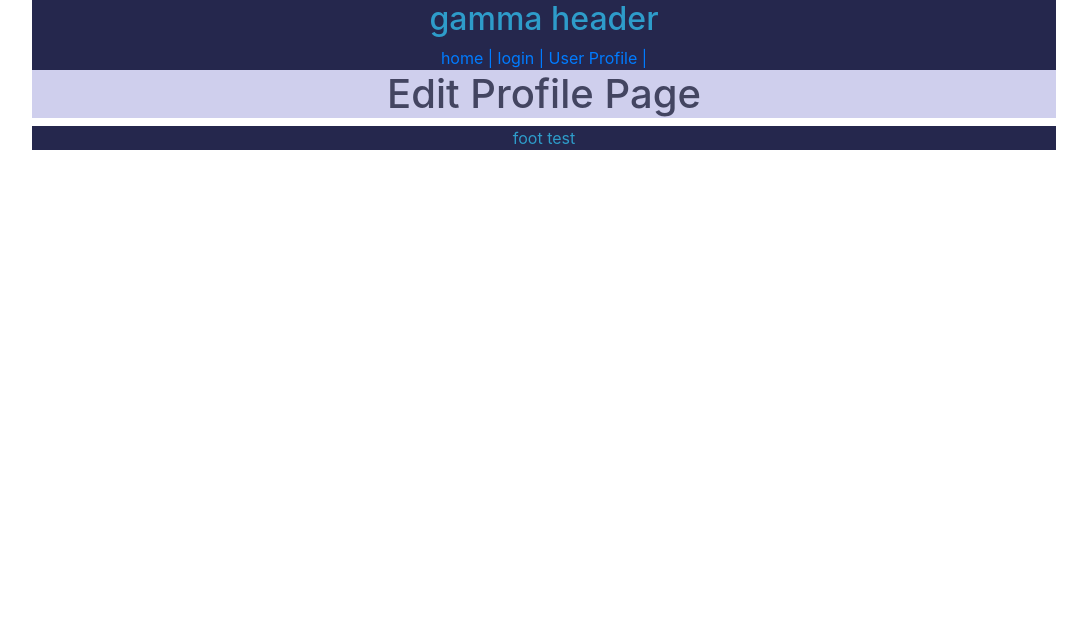
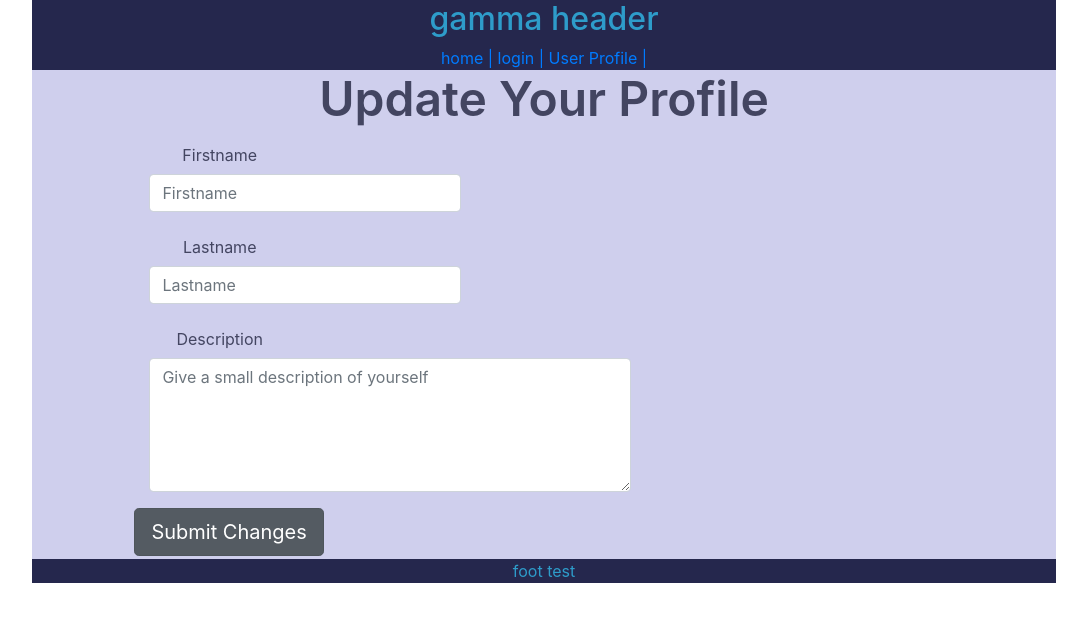
Before and after one commit to GA-SEIR1130-group-projects/gamma-frontend, a React (Create React App) app: page /editProfile in a window 1280 px wide. Shown: the top 622 px of the page, without its empty margins (96-1183 px from the left). Built offline with nearby package versions, Linux system fonts and the light colour scheme.

Commit message:
edit profile working

```diff
--- a/src/App.css
+++ b/src/App.css
@@ -33,6 +33,19 @@
   margin: 0 auto;
   width: 80%;
 }
+
+.EditProfile > .form-horizontal {
+  display: block;
+  width: 100%;
+  margin: 0 10%;
+  padding-bottom: 5%;
+}
+.EditProfile > h1 {
+  font-weight: 600;
+  font-size: 3rem;
+}
+
+
 
 
 
--- a/src/Components/UserProfile-Components/EditProfile.jsx
+++ b/src/Components/UserProfile-Components/EditProfile.jsx
@@ -1,9 +1,109 @@
 import React from 'react';
+import { useState, useEffect } from 'react';
+
+const axios = require("axios");
 
 function EditProfile() {
+
+    let userId = 0;
+    if (localStorage.getItem("user-id")) {
+        userId = JSON.parse(localStorage.getItem("user-id"));
+    }
+
+    const [firstname, setFirstname] = useState({ firstname: "" });
+    const [lastname, setLastname] = useState({ lastname: "" });
+    const [desc, setDesc] = useState({ desc: "" });
+
+    const handleSubmit = (e) => {
+        e.preventDefault();
+        axios.put(`https://finsta-v2.herokuapp.com/api/users/${userId}`, {
+            firstname: firstname.firstname,
+            lastname: lastname.lastname,
+            desc: desc.desc
+        })
+
+        setFirstname({ firstname: "" });
+        setLastname({ lastname: "" });
+        setDesc({ desc: "" });
+    };
+
+    function firstnameChange(e) {
+        const userInput = e.target.value;
+        setFirstname((prevState) => {
+            return({
+                ...prevState,
+                firstname: userInput
+            });
+        })
+    }
+
+    function lastnameChange(e) {
+        const userInput = e.target.value;
+        setLastname((prevState) => {
+            return({
+                ...prevState,
+                lastname: userInput
+            });
+        })
+    }
+
+    function descChange(e) {
+        const userInput = e.target.value;
+        setDesc((prevState) => {
+            return({
+                ...prevState,
+                desc: userInput
+            });
+        })
+    }
+
     return (
-        <div>
-           <h1>Edit Profile Page</h1>
+        <div className="EditProfile">
+            <h1>Update Your Profile</h1>
+            <form className="form-horizontal">
+                <div className="form-group">
+                    <label for="inputFirstname" className="col-sm-2 col-form-label float-left">Firstname</label>
+                    <div className="col-sm-4">
+                        <input
+                            type="text"
+                            className="form-control"
+                            placeholder="Firstname"
+                            value={firstname.firstname}
+                            onChange={firstnameChange}
+                        />
+                    </div>
+                </div>
+                <div className="form-group">
+                    <label for="inputLastname" className="col-sm-2 col-form-label float-left">Lastname</label>
+                    <div className="col-sm-4">
+                        <input
+                            type="text"
+                            className="form-control"
+                            placeholder="Lastname"
+                            value={lastname.lastname}
+                            onChange={lastnameChange}
+                        />
+                    </div>
+                </div>
+                <div className="form-group">
+                    <label for="inputDesc" className="col-sm-2 col-form-label float-left">Description</label>
+                    <div className="col-sm-6">
+                    <textarea
+                        className="form-control"
+                        cols="10"
+                        rows="5"
+                        placeholder="Give a small description of yourself"
+                        value={desc.desc}
+                        onChange={descChange}
+                    />
+                    </div>
+                </div>
+                <button
+                    type="submit"
+                    className="btn btn-secondary btn-lg active float-left"
+                    onClick={handleSubmit}
+                >Submit Changes</button>
+            </form>
         </div>
     );
 }
--- a/src/Components/UserProfile.jsx
+++ b/src/Components/UserProfile.jsx
@@ -31,8 +31,17 @@ function UserProfile({ profile }) {
   const initialDesc = {
     desc: "",
   };
+
+  const initialState = {
+    url: "",
+    firstname: "",
+    lastname: "",
+    username: "",
+    password: "",
+    desc: ""
+  }
   const [name, setName] = useState(initialName);
-  const [image, setImage] = useState(initialImage);
+  const [image, setImage] = useState(initialState.url);
   const [desc, setDesc] = useState(initialDesc);
 
   useEffect(() => {
@@ -58,7 +67,6 @@ function UserProfile({ profile }) {
   }, []);
 
 
-  //////////// image submit
   const imageSubmit = (e) => {
     e.preventDefault();
 
@@ -73,7 +81,7 @@ function UserProfile({ profile }) {
       image
     );
 
-    setImage(initialImage);
+    setImage({ url: "" });
   };
 
   function imageChange(event) {
@@ -85,56 +93,7 @@ function UserProfile({ profile }) {
       };
     });
   }
-  //////////////////////// firstname Update
-  const nameSubmit = (e) => {
-    e.preventDefault();
 
-    let userId = 0;
-    if (localStorage.getItem("user-id")) {
-      userId = JSON.parse(localStorage.getItem("user-id"));
-    }
-
-    let theName = userProfile.images.push(name);
-    axios.put(`https://finsta-v2.herokuapp.com/api/users/${userId}/`, name);
-
-    setName(initialName);
-  };
-
-  function nameChange(event) {
-    const userInput = event.target.value;
-    setName((prevState) => {
-      return {
-        ...prevState,
-        firstname: userInput,
-      };
-    });
-  }
-  ///////////////////// user description update
-
-  const descSubmit = (e) => {
-    e.preventDefault();
-
-    let userId = 0;
-    if (localStorage.getItem("user-id")) {
-      userId = JSON.parse(localStorage.getItem("user-id"));
-    }
-
-    let theName = userProfile.images.push(name);
-    axios.put(`https://finsta-v2.herokuapp.com/api/users/${userId}/`, desc);
-
-    setDesc(initialDesc);
-  };
-
-  function descChange(event) {
-    const userInput = event.target.value;
-    setDesc((prevState) => {
-      return {
-        ...prevState,
-        desc: userInput,
-      };
-    });
-  }
-  //////////////
 
   function logout() {
     localStorage.clear();
@@ -172,36 +131,11 @@ function UserProfile({ profile }) {
                   <h2>{userProfile.username}</h2>
                 </div>
                 <div className="user-name">name:{userProfile.firstname}</div>
-                <div className="user-location">
-                  {/* location: {userProfile.location} */}
-                </div>
+                {/* <div className="user-location">
+                  location: {userProfile.location}
+                </div> */}
                 <div className="user-desc">
                   <p>description: {userProfile.desc}</p>
-                </div>
-              </Col>
-              <Col>
-                <div className="user-buttons">
-                  <Form inline>
-                    <Form.Control
-                      placeholder="username"
-                      id="inlineFormInputUsername"
-                    ></Form.Control>
-                    <Button variant="primary"> Update Name</Button>
-                  </Form>
-                  <Form inline>
-                    <Form.Control
-                      placeholder="location"
-                      id="inlineFormInputLocation"
-                    ></Form.Control>
-                    <Button variant="primary"> Update Location</Button>
-                  </Form>
-                  <Form inline>
-                    <Form.Control
-                      placeholder="description"
-                      id="inlineFormDescLocation"
-                    ></Form.Control>
-                    <Button variant="primary"> Update Description</Button>
-                  </Form>
                 </div>
               </Col>
             </Row>
--- /dev/null
+++ b/src/Styling/postStyle 2.css
@@ -0,0 +1,12 @@
+body {
+    text-align: center;
+    width: 80%;
+    margin: auto;
+}
+
+.picture-post {
+    width: 80%;
+    height: 1000px;
+    border: solid 5px black;
+    margin: 50px auto;
+}
```
Also changed, not shown: src/Styling/profileStyle.css (deleted).
